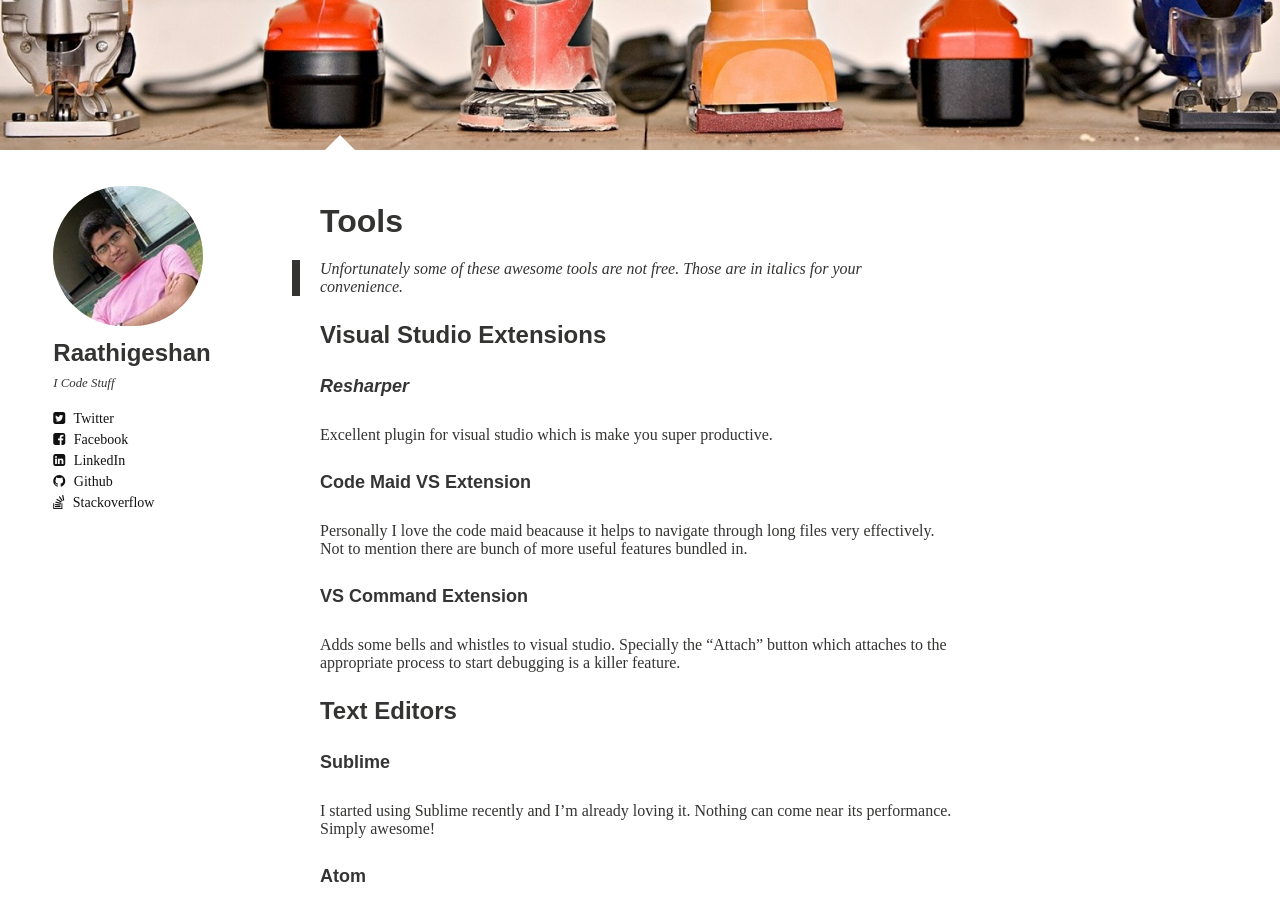
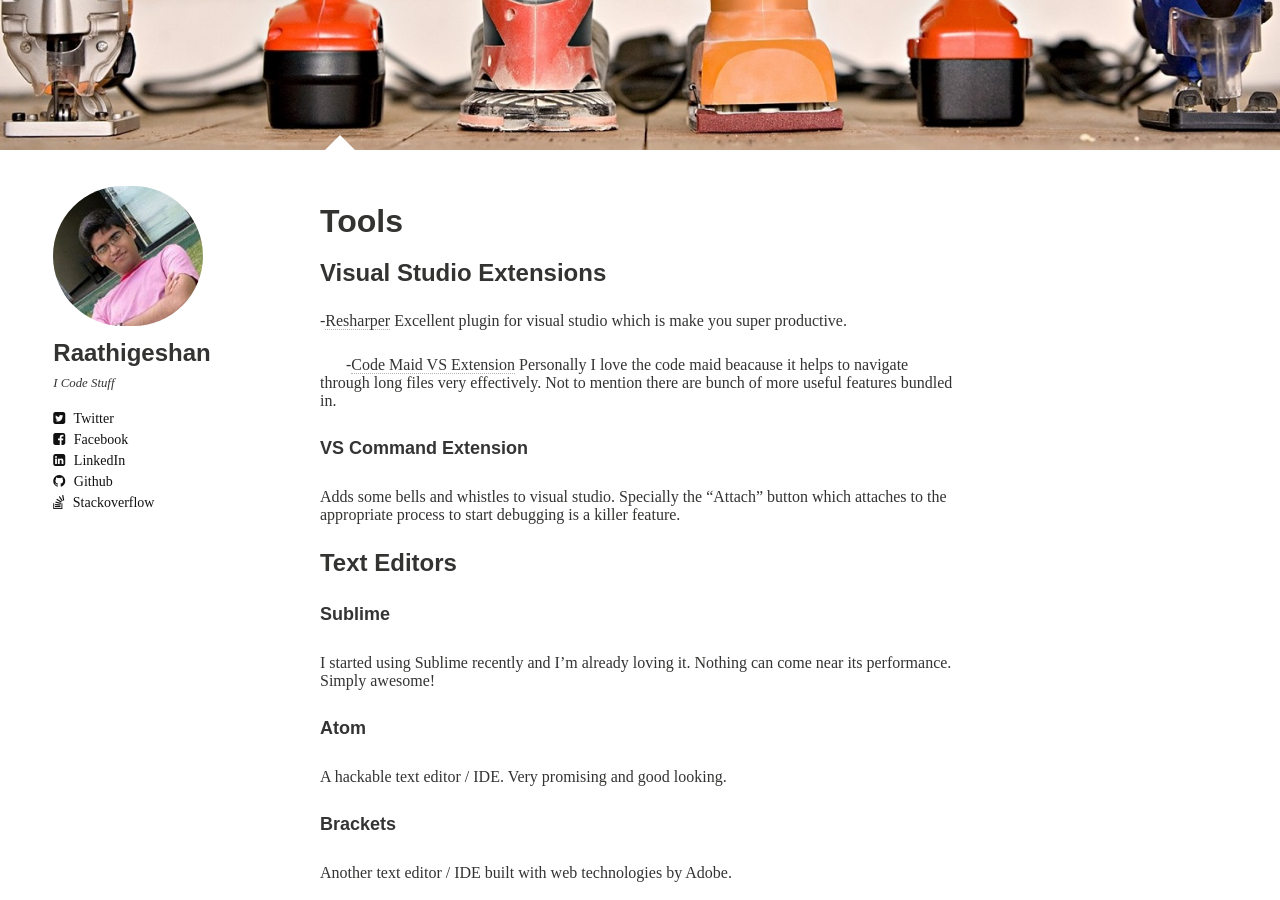
Before and after one commit to Raathigesh/Raathigesh.github.io, a Jekyll site: the page built from tools/index.md, in a window 1280 px wide and 900 px high, scrolled down 346 px. Built offline with Jekyll 4.4.1, drawn with Linux system fonts in a browser that asks for light colours; nearby versions of some CDN libraries; some web fonts are replaced.

Commit message:
Formatting

```diff
--- a/tools/index.md
+++ b/tools/index.md
@@ -10,13 +10,11 @@
 published: true
 ---
 
-> Unfortunately some of these awesome tools are not free. Those are in italics for your convenience.
-
 ###Visual Studio Extensions
-####*[Resharper](http://www.jetbrains.com/resharper/)*
+-[Resharper](http://www.jetbrains.com/resharper/)
 Excellent plugin for visual studio which is make you super productive.
 
-####[Code Maid VS Extension](http://www.codemaid.net/)
+-[Code Maid VS Extension](http://www.codemaid.net/)
 Personally I love the code maid beacause it helps to navigate through long files very effectively. Not to mention there are bunch of more useful features bundled in.
 
 ####[VS Command Extension](http://vscommands.squaredinfinity.com/)
```
